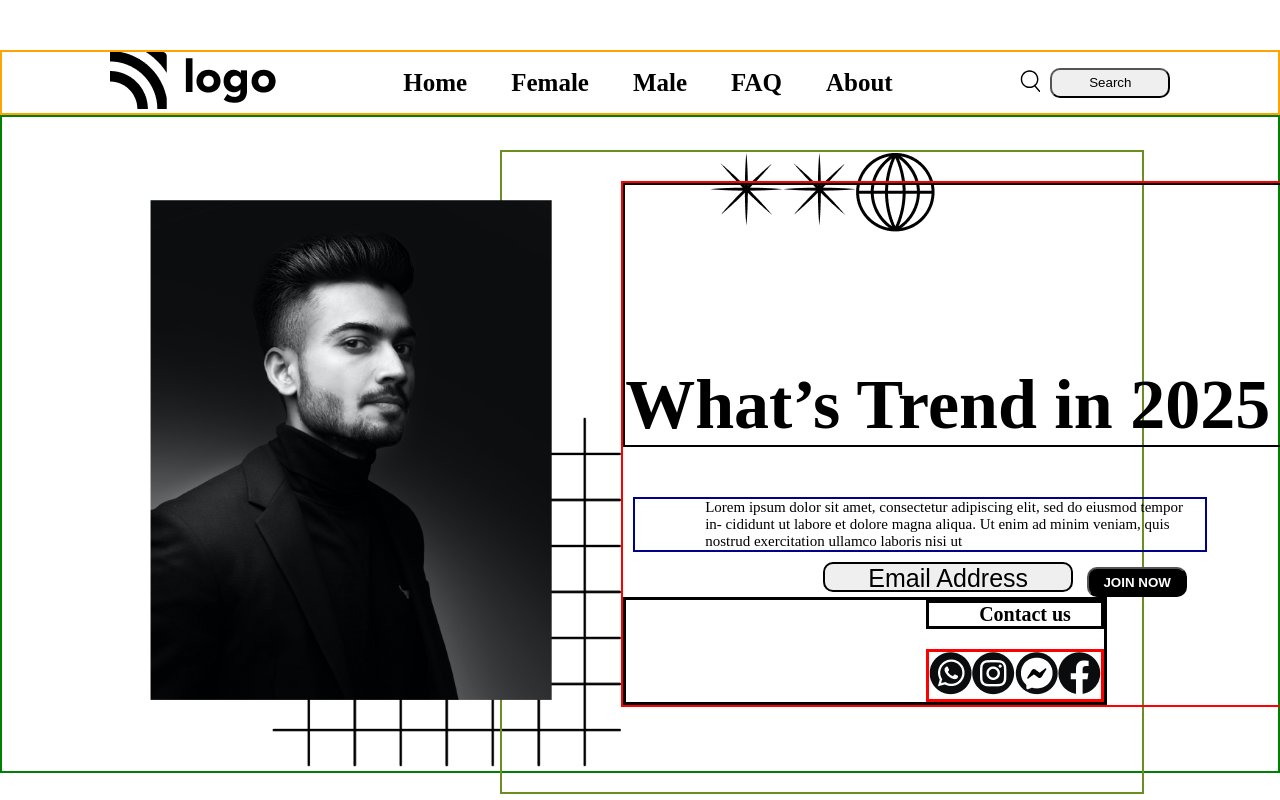
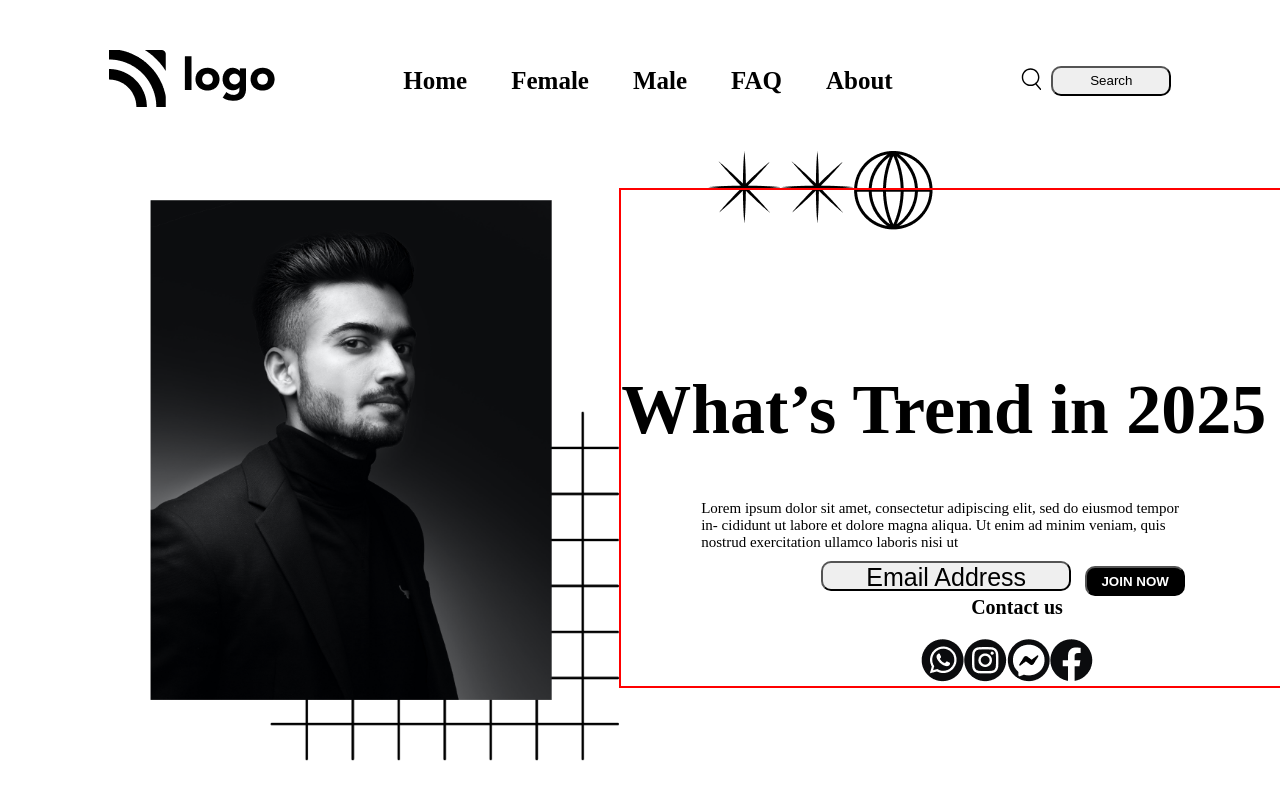
Before and after one commit to Manish6386/HTML-CSS-PROJECT-01, a plain HTML site: page index.html in a window 1280 px wide. Shown: the top 800 px of the page. Drawn offline with Linux system fonts and the light colour scheme.

Commit message:
Update style.css

```diff
--- a/style.css
+++ b/style.css
@@ -5,7 +5,7 @@
 }
 
  .navbar-container {
-    border: 2px solid orange;
+/*     border: 2px solid orange; */
     margin-top: 50px;
     display: flex;
     justify-content:space-evenly;
@@ -44,7 +44,7 @@
         border-radius: 10px;
      }
       .extra-container{
-        border: 2px solid olivedrab;
+/*         border: 2px solid olivedrab; */
         display: flex;
         position: absolute;
         margin-left: 500px;
@@ -89,7 +89,7 @@
 
 
      .hero-container{
-        border: 2px solid green;
+/*         border: 2px solid green; */
          display: flex;
          align-items:center;
 
@@ -102,7 +102,7 @@
          padding-left:-50px;
      }
     .hero-heading{
-        border: 2px solid black;
+/*         border: 2px solid black; */
         padding-top: 180px;
         margin-right: 250px;
         font-size:70px;
@@ -110,7 +110,7 @@
 
     }
     .hero-description{
-        border: 2px solid darkblue;
+/*         border: 2px solid darkblue; */
         font-size: 15px;
         justify-content: space-between;
         padding-left: 70px;
@@ -121,7 +121,7 @@
 
     }
     .button-email{
-        border: 2px solid black;
+/*         border: 2px solid black; */
         margin-top:10px;
         height: 30px;
         width: 250px;
@@ -144,19 +144,19 @@
 
         padding-right: px;
 
-       border: solid black;
+/*        border: solid black; */
        margin-right: 500px;
        padding-left: 300px;
     }
     .contact-heading{
           padding-left: 50px;
-         border: solid black;
+/*          border: solid black; */
          margin-bottom: 20px;
          font-size: 20px;
 
     }
     .icons{
-    border: solid red;
+/*     border: solid red; */
     display: flex;
     flex-direction: row-reverse;
 
```
